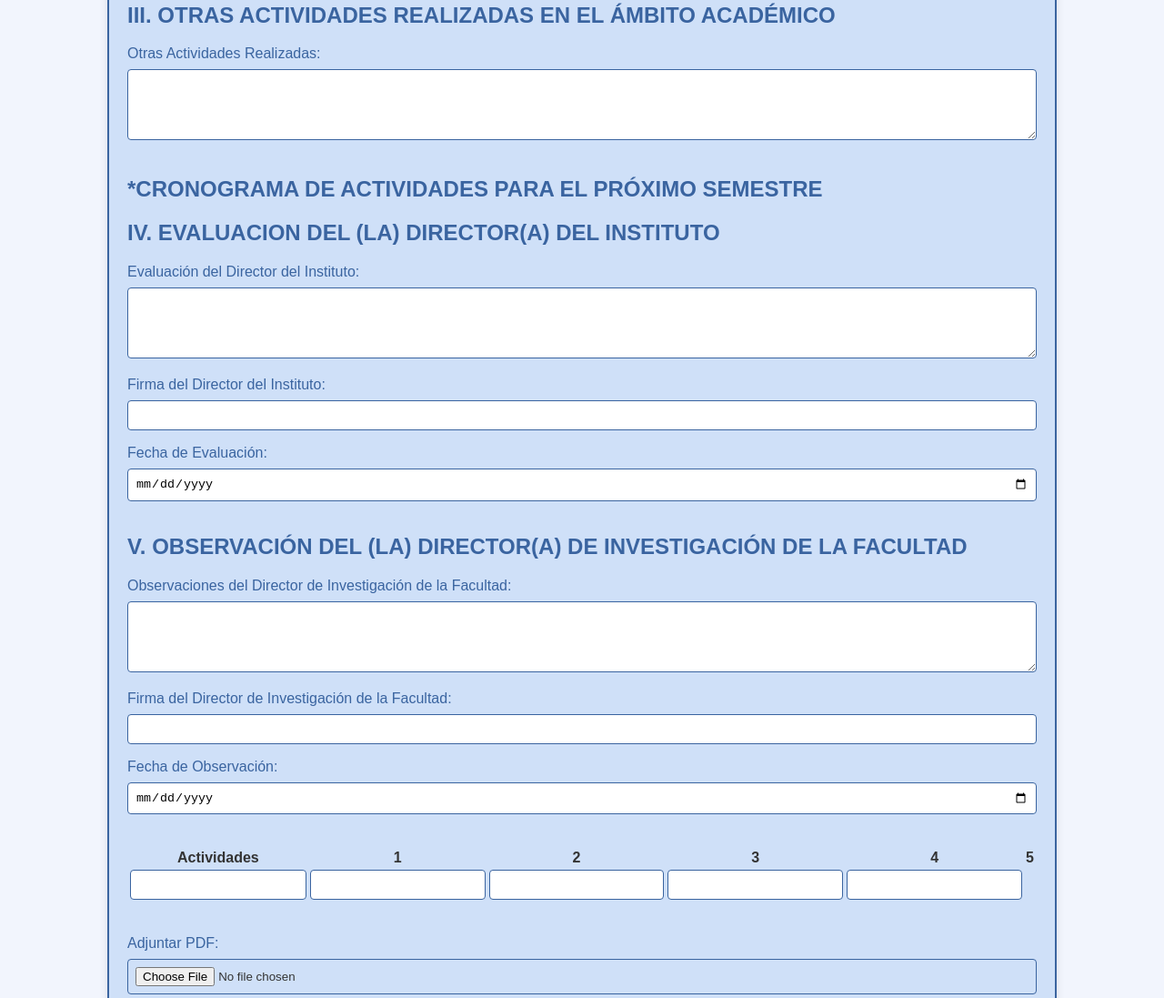
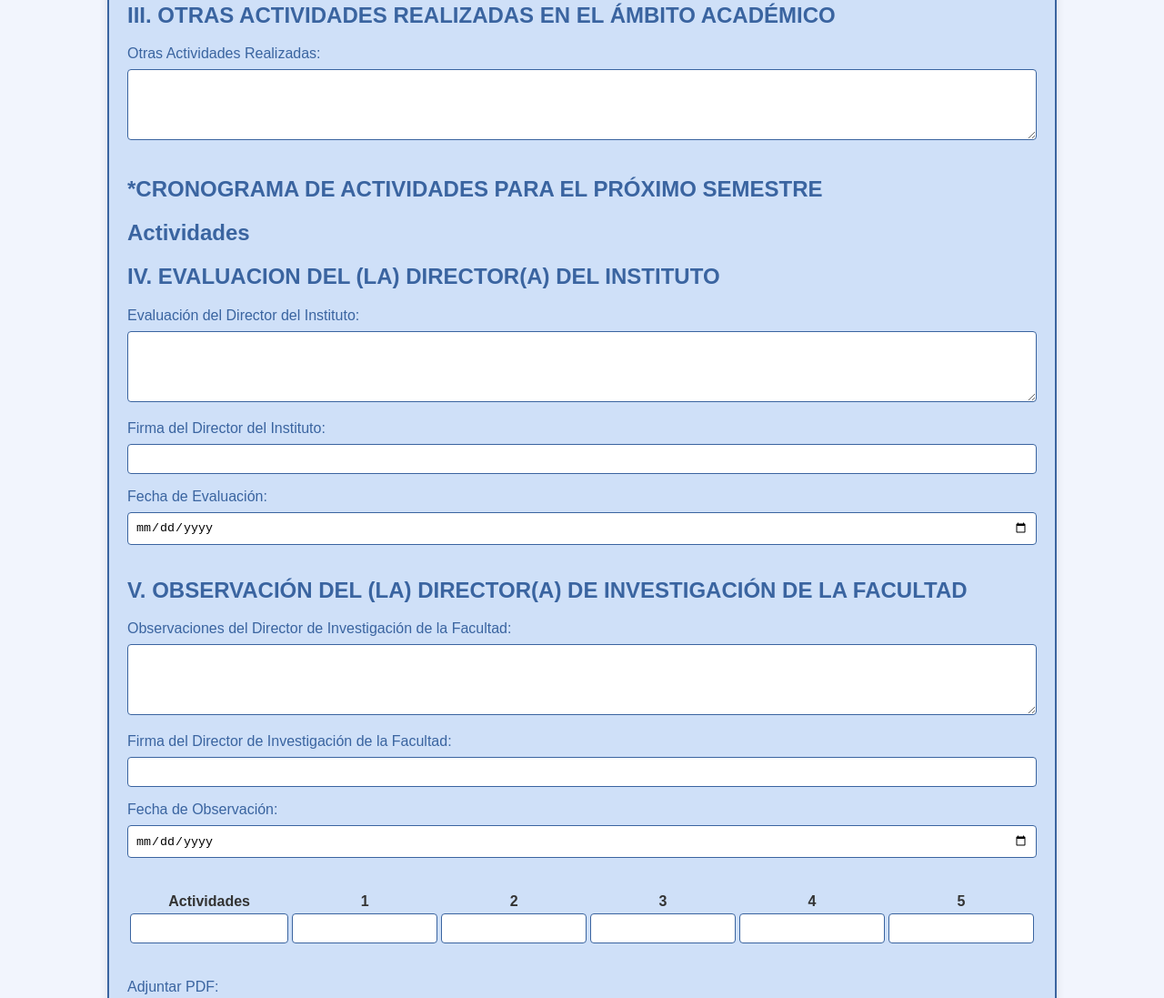
Before and after one commit to 8098125043/Sistema_Proyectos_de_investigacion.github.io, a plain HTML site: page index.html in a window 1280 px wide. Shown: the part 2785-3882 px from the top of the page at 91% size. Drawn offline with Linux system fonts and the light colour scheme.

Commit message:
Update index.html

```diff
--- a/index.html
+++ b/index.html
@@ -130,6 +130,7 @@
 
             <table>
                 <thead>
+                    <h2>Actividades</h2>
                     <tr>
                         <th>Actividades</th>
                         <th>1</th>
@@ -148,6 +149,7 @@
                         <td><input type="text" name="actividad2"></td>
                         <td><input type="text" name="actividad3"></td>
                         <td><input type="text" name="actividad4"></td>
+                        <td><input type="text" name="actividad5"></td>
                         <td><input type="text" name="actividad5"></td>
 
                     </tr>
```
